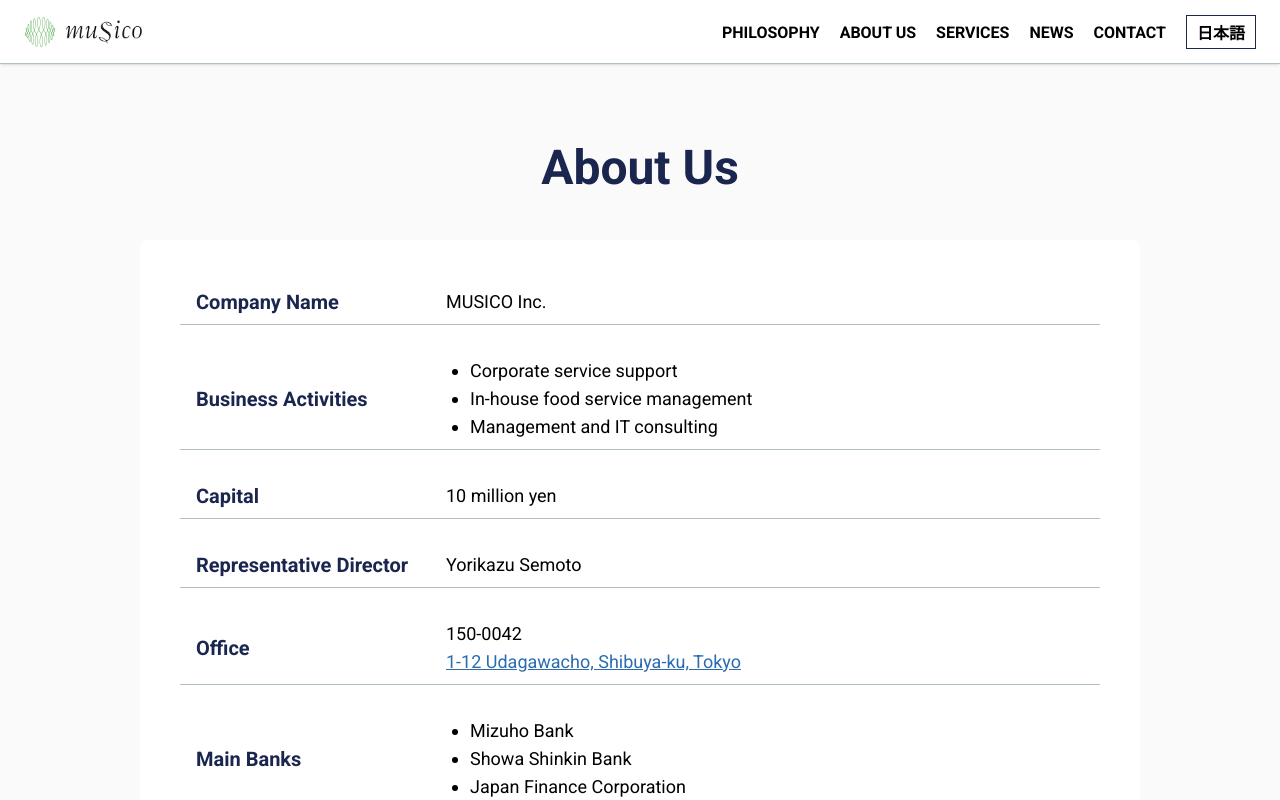
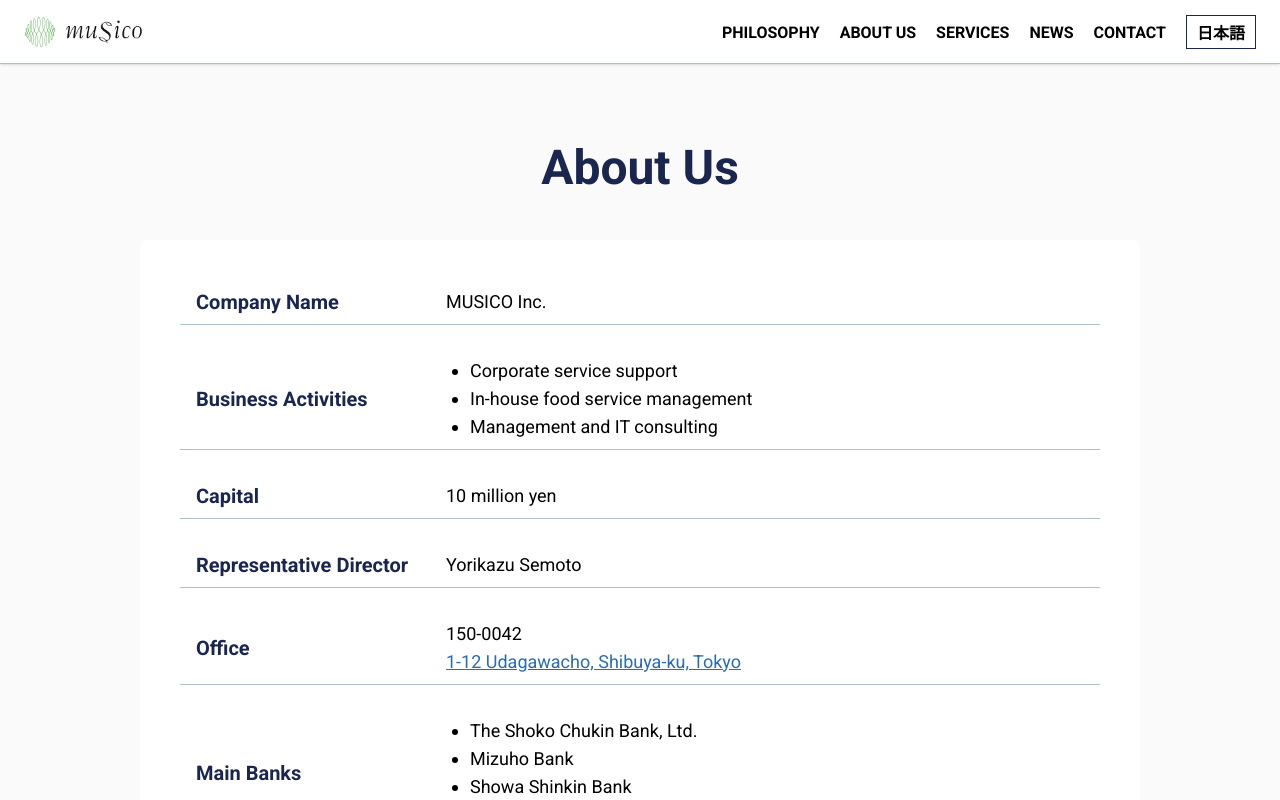
Before and after one commit to Inno-Musi/HP, a Next.js app: page /en/about in a window 1280 px wide. Shown: the top 800 px of the page. Built offline with nearby package versions, Linux system fonts and the light colour scheme.

Commit message:
Add Shoko Chukin Bank to main banks list in company overview

```diff
--- a/src/features/about/_assets/const/overviews.tsx
+++ b/src/features/about/_assets/const/overviews.tsx
@@ -47,6 +47,7 @@
     label: '主要取引銀行',
     content: (
       <ul className="list-disc pl-6">
+        <li>商工中金</li>
         <li>みずほ銀行</li>
         <li>昭和信用金庫</li>
         <li>日本政策金融公庫</li>
@@ -102,6 +103,7 @@
     label: 'Main Banks',
     content: (
       <ul className="list-disc pl-6">
+        <li>The Shoko Chukin Bank, Ltd.</li>
         <li>Mizuho Bank</li>
         <li>Showa Shinkin Bank</li>
         <li>Japan Finance Corporation</li>
```
